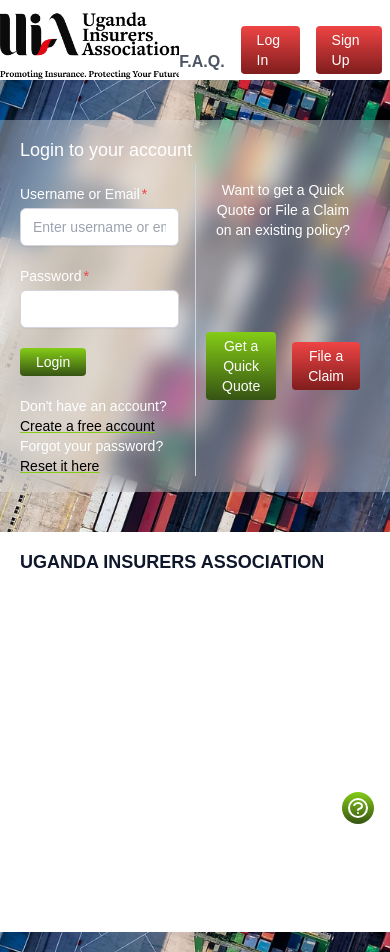
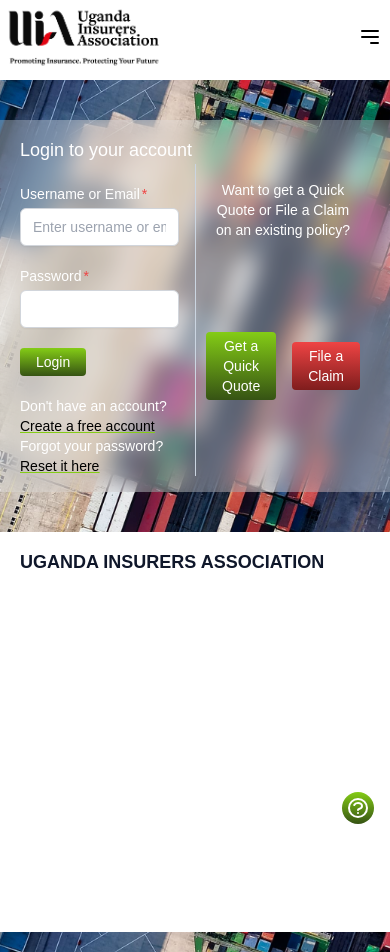
Before and after one commit to Elijahwb/Uganda-Insurance-Association-site, a React (Create React App) app: page / in a window 390 px wide. Built offline with nearby package versions, Linux system fonts and the light colour scheme.

Commit message:
finished working on the mobile view of the main nav

```diff
--- a/src/components/global/Topnav.jsx
+++ b/src/components/global/Topnav.jsx
@@ -1,17 +1,45 @@
-import React from 'react';
+import classNames from 'classnames';
+import React, { useState } from 'react';
 import { Link } from 'react-router-dom';
 import logo from '../../assets/logo.png'
 
 const Topnav = () => {
+    const [menu, setMenu] = useState(false)
+
+    const hide = classNames({hidden: !menu})
+
+    function toggleMenu () {
+        if(menu) setMenu(false)
+
+        else setMenu(true)
+    }
+
     return (
         <section className='h-20 flex justify-between bg-white pb-1.5'>
             <Link to='/'>
-                <img src={logo} className='object-cover' style={{height: '90px'}} alt="uia-logo" />
+                <img src={logo} className='object-cover h-full' alt="uia-logo" />
             </Link>
-            <div className='flex items-end mr-2'>
+            <div className='hidden md:flex items-end mr-2'>
                 <Link className='mr-4 font-semibold text-gray-600 hover:text-lime-500' to='#'>F.A.Q.</Link>
-                <Link to='/' className='mr-4 outline-none rounded text-sm py-1 px-4 bg-gradient-to-b from-red-500 to-red-900 text-white hover:opacity-90'>Log In</Link>
-                <Link to='/signup' className='outline-none rounded text-sm py-1 px-4 bg-gradient-to-b from-red-500 to-red-900 text-white hover:opacity-90'>Sign Up</Link>
+                <Link to='/' className='mr-4 outline-none rounded text-sm py-1 px-4 bg-gradient-to-b from-red-500 to-red-900 text-white hover:opacity-90'>LogIn</Link>
+                <Link to='/signup' className='outline-none rounded text-sm py-1 px-4 bg-gradient-to-b from-red-500 to-red-900 text-white hover:opacity-90'>SignUp</Link>
+            </div>
+
+            <div className='flex items-center mr-2 md:hidden'  onClick={toggleMenu}>
+                <svg xmlns="http://www.w3.org/2000/svg" class="h-6 w-6" fill="none" viewBox="0 0 24 24" stroke="currentColor">
+                <path stroke-linecap="round" stroke-linejoin="round" stroke-width="2" d="M4 6h16M4 12h16m-7 6h7" />
+                </svg>
+            </div>
+
+            <div className={`${hide} absolute right-0 left-0 top-0 bottom-0 bg-white z-10 py-5 px-4 md:hidden`}>
+                <div className='flex justify-end items-center' onClick={toggleMenu}>
+                    <svg xmlns="http://www.w3.org/2000/svg" class="h-6 w-6" fill="none" viewBox="0 0 24 24" stroke="currentColor">
+                    <path stroke-linecap="round" stroke-linejoin="round" stroke-width="2" d="M6 18L18 6M6 6l12 12" />
+                    </svg>
+                </div>
+                <Link className='my-3 block mr-4 font-semibold text-gray-600 hover:text-lime-500' to='#'>F.A.Q.</Link>
+                <Link to='/' className='my-3 block outline-none rounded text-sm py-1 px-4 bg-gradient-to-b from-red-500 to-red-900 text-white hover:opacity-90'>Log In</Link>
+                <Link to='/signup' className='my-3 block outline-none rounded text-sm py-1 px-4 bg-gradient-to-b from-red-500 to-red-900 text-white hover:opacity-90'>Sign Up</Link>
             </div>
         </section>
     );
--- a/src/routes/Landing.jsx
+++ b/src/routes/Landing.jsx
@@ -5,7 +5,7 @@
 
 const Landing = () => {
     return (
-        <section className='relative'>
+        <section className='relative md:px-[50px]'>
           <div className="container">
             <Loginarea />
             <Content />
```
